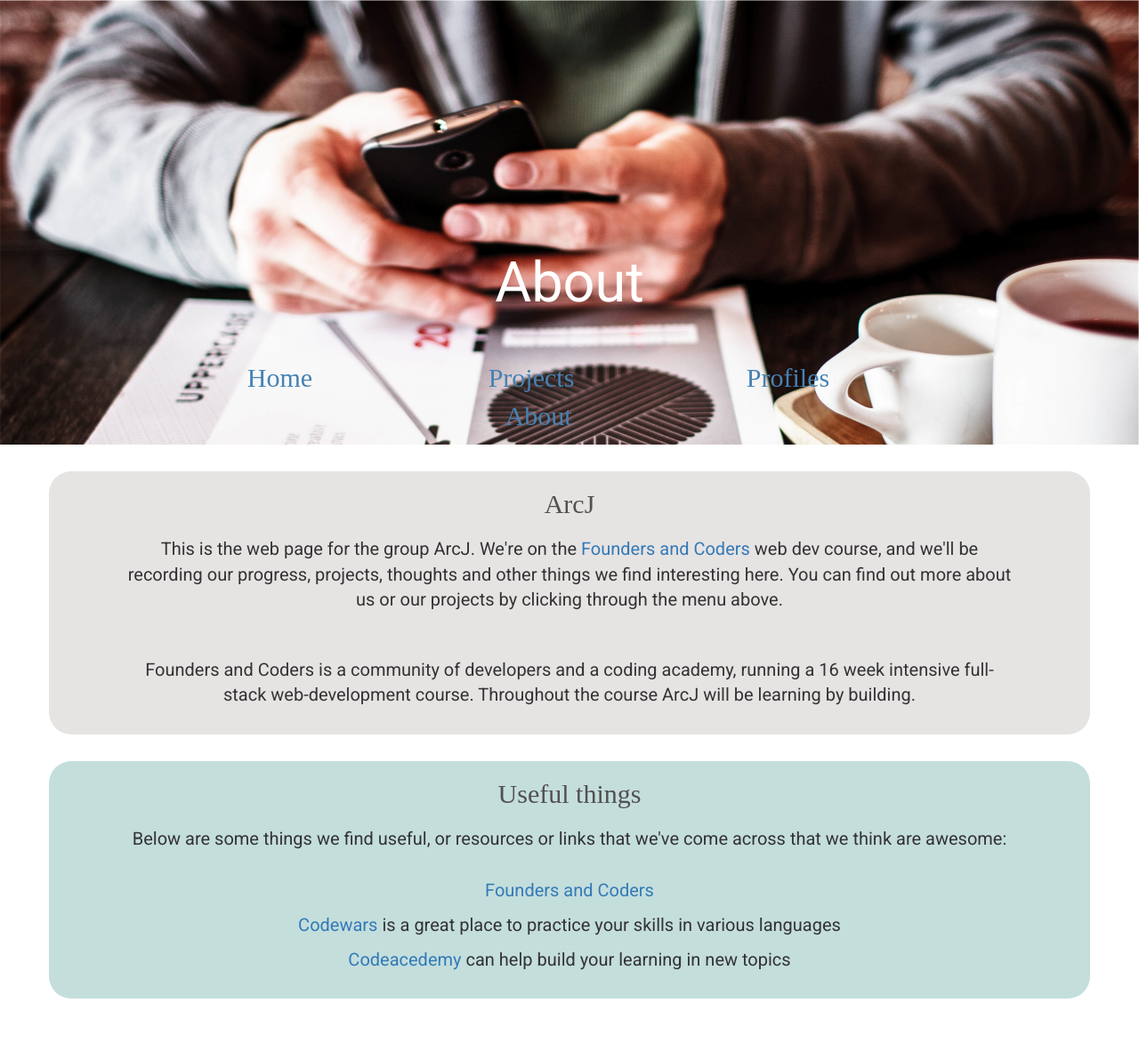
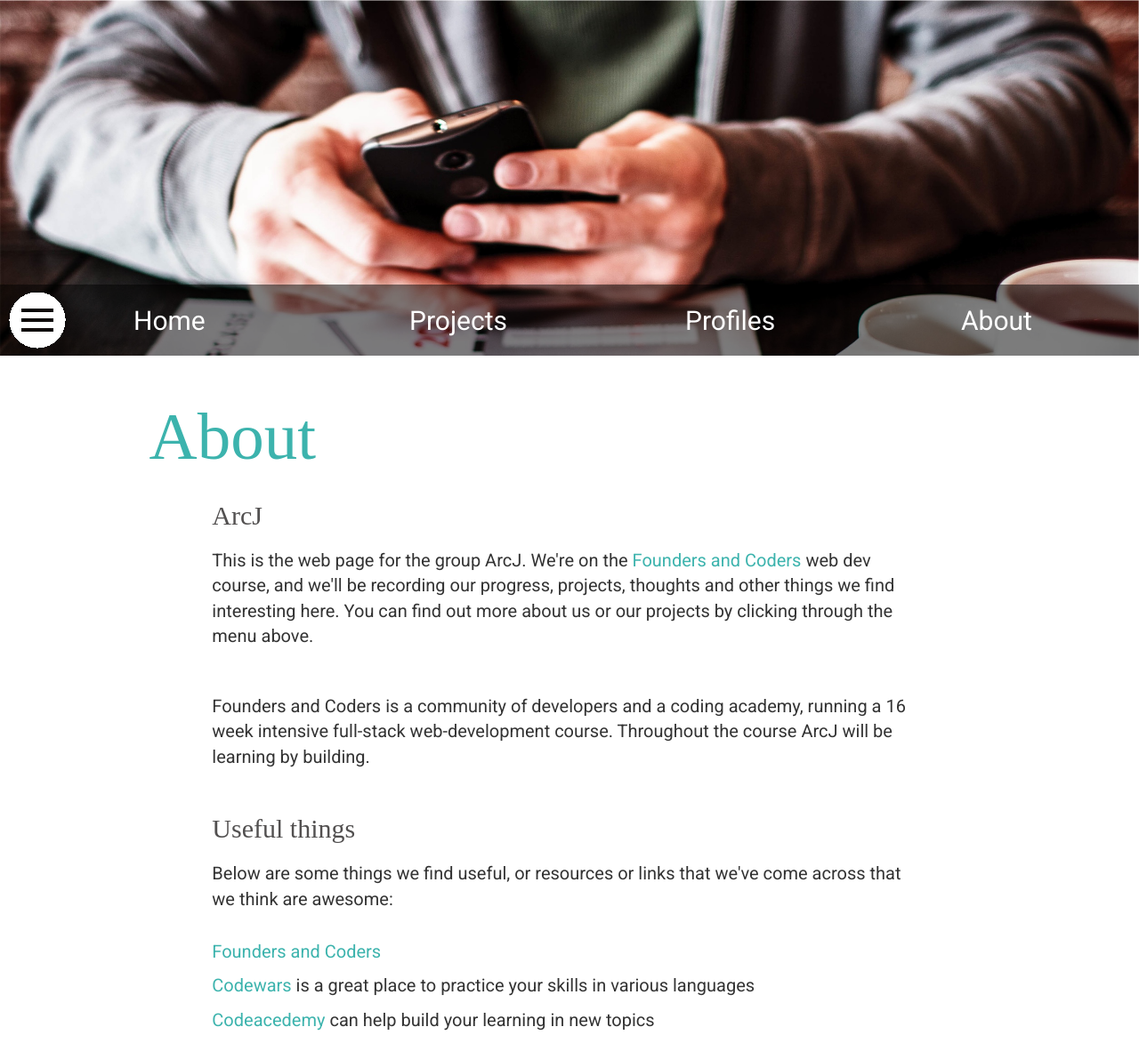
Before and after one commit to ARCJ-fc/ARCJ-fc.github.io, a Jekyll site: the page aboutpage/index.html, which Jekyll copies as it is, in a window 1280 px wide. Shown: the whole page at 89% size. Built offline with Jekyll 4.4.1, drawn with Linux system fonts in a browser that asks for light colours; some web fonts are replaced; before the commit the page ends 1153 px from its top, so only the background shows below that.

Commit message:
First new commit

```diff
--- a/aboutpage/about.css
+++ b/aboutpage/about.css
@@ -1,7 +1,14 @@
+#toppage {
+
+}
+
+
 #navbar {
-	font-family: Droid Serif;
-	position: absolute;
-	bottom: 0;
+	font-family: Roboto;
+	margin-top: -110px;
+	padding-bottom: 50px;
+	padding-top: 20px;
+	background-color: rgba(0,0,0,.5);
 
 }
 
@@ -14,14 +21,24 @@
 }
 
 #navbar a {
-	color: #4682b4;
+	color: white;
 
+}
+
+#navbar img {
+	position: absolute;
+	margin-top: -12px;
+	margin-left: 10px;
+}
+
+#header {
+	margin-bottom: 0;
 }
 
 h1 {
 	font-size: 75px;
-	font-family: Roboto;
-	margin-bottom: 0;
+	font-family: Droid Serif;
+	color: #3cb3ad;
 }
 
 h2 {
@@ -35,40 +52,24 @@ p {
 }
 
 .jumbotron {
-	background-image: url('about-mainimage.jpeg');
 	position: relative;
-
-}
-
-#pagetitle {
-	text-align: center;
-	background-size: cover;
-	height: 500px;
 
 
 }
 
-.jumbotron h1 {
-	color: white;
-	line-height: 500px;
+#headerimg {
+	background-image: url('about-mainimage.jpeg');
+	position: relative;
+	background-size: cover;
+	min-height: 400px;
 
 }
 
+
 #intro {
-	text-align: center;
 	margin-left: auto;
 	margin-right: auto;
 	max-width: 1000px;
-
-}
-
-.colourblock1 {
-
-	background-color: #e6e3e3;
-	max-width: 100%;
-	max-height: 100%;
-	margin-top: 0;
-	border-radius: 25px;
 
 }
 
@@ -77,18 +78,8 @@ p {
 	padding-bottom: 20px;
 }
 
-.colourblock2 {
-	background-color: #c4dedc;
-	max-width: 100%;
-	max-height: 100%;
-	margin-top: 30px;
-	border-radius: 25px;
-	margin-bottom: 30px;
-
-}
 
 #likes {
-	text-align: center;
 	margin-left: auto;
 	margin-right: auto;
 	max-width: 1000px;
@@ -103,3 +94,8 @@ p {
 #likes a {
 	font-size: 20px;
 }
+
+#main a {
+	color: #3cb3ad;
+}
+}
--- a/aboutpage/index.html
+++ b/aboutpage/index.html
@@ -8,22 +8,44 @@
 
 	</head>
 	<body>
-		<div id="pagetitle" class="jumbotron">
-			<div id = "navbar" class="container">
+		<div id ="toppage">
+			<div id="headerimg" class="jumbotron">
+			</div>
+			<div id = "navbar" class ="jumbotron">
+				<img src='Menu.png'>
 				<ul>
+					<div class="col-md-3">
 						<li><a href="../index.html">Home</a> </li>
+					</div>
+					<div class="col-md-3">
 						<li><a href="../projects/projects.html">Projects</a></li>
+					</div>
+					<div class="col-md-3">
 						<li><a href="../profiles/profiles.html"> Profiles </a></li>
+					</div>
+					<div class="col-md-3">
 						<li><a href="index.html"> About </a> </li>
+					</div>
 				</ul>
 			</div>
+		</div>
 
-			<div class="header">
+
+		<div class ="container">
+			<div id="header" class="row">
+				<div class="col-md-1">
+				</div>
+				<div class="col-md-11">
 					<h1> About </h1>
 				</div>
 			</div>
-		<div class = "container colourblock1">
-			<div id="intro">
+
+
+			<div id = "main">
+				<div id = "intro" class="row">
+					<div class="col-md-1">
+					</div>
+					<div class="col-md-10">
 						<h2>ArcJ</h2>
 						<p> This is the web page for the group ArcJ. We're on the <a href="http://foundersandcoders.org/">Founders and Coders</a> web dev course, and we'll be recording our progress, projects, thoughts and other things we find interesting here. You can find out more about us or our projects by clicking through the menu above.
 						</p>
@@ -32,12 +54,18 @@
 						Founders and Coders is a community of developers and a coding academy, running a 16 week intensive full-stack web-development course. Throughout the course ArcJ will be learning by building.
 						</p>
 					</div>
+					<div class="col-md-1">
 					</div>
-		<div class ="divider" class="container">
+				</div>
+
+				<div class ="divider">
 						<!--Add white block divider-->
 				</div>
-		<div class = "container colourblock2">
-			<div id="likes">
+
+				<div id = "likes" class="row">
+					<div class="col-md-1">
+					</div>
+					<div class="col-md-10">
 						<h2> Useful things </h2>
 						<p> Below are some things we find useful, or resources or links that we've come across that we think are awesome:
 						</p>
@@ -50,6 +78,10 @@
 						</p>
 						<br>
 					</div>
+					<div class ="col-md-1">
+					</div>
+				</div>
+			</div>
 		</div>
 	</body>
 </html>
```
Also changed, not shown: aboutpage/Menu.png (added). Lines whose indentation alone changed are shown as unchanged.
